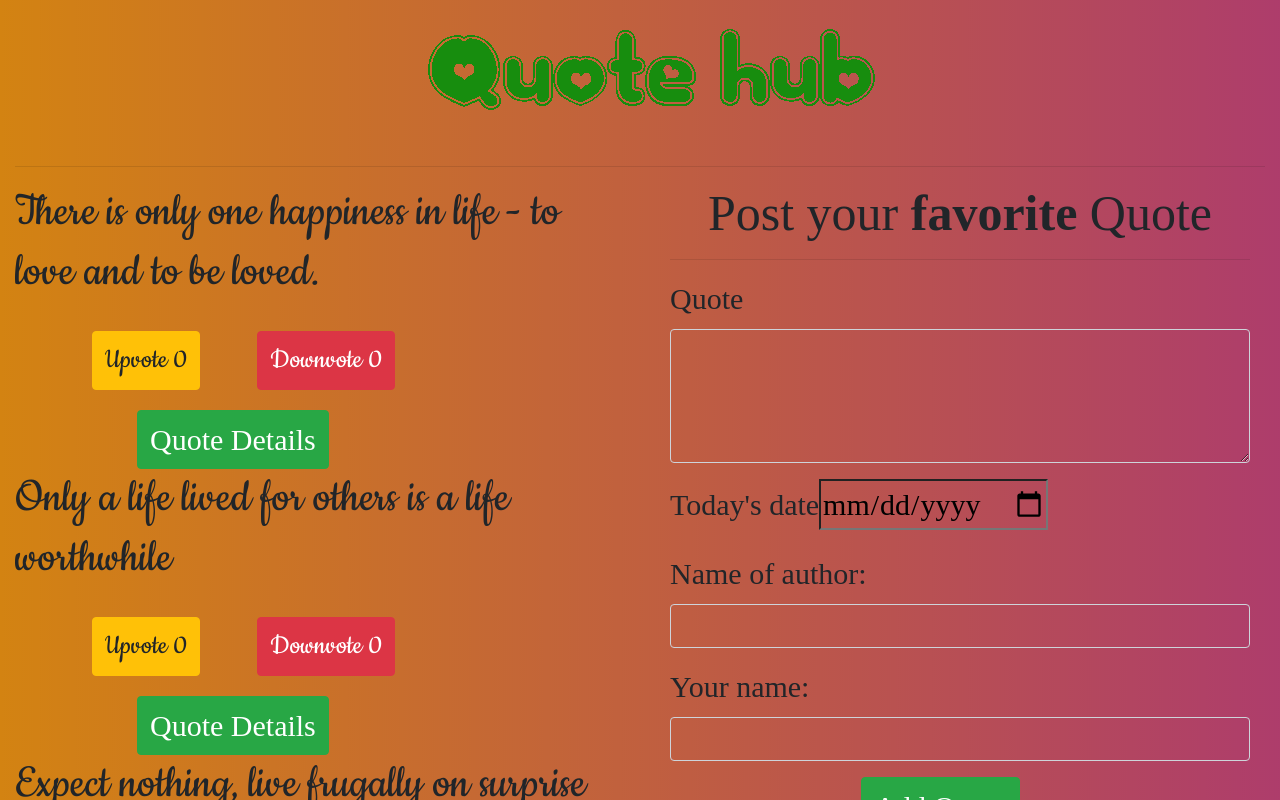
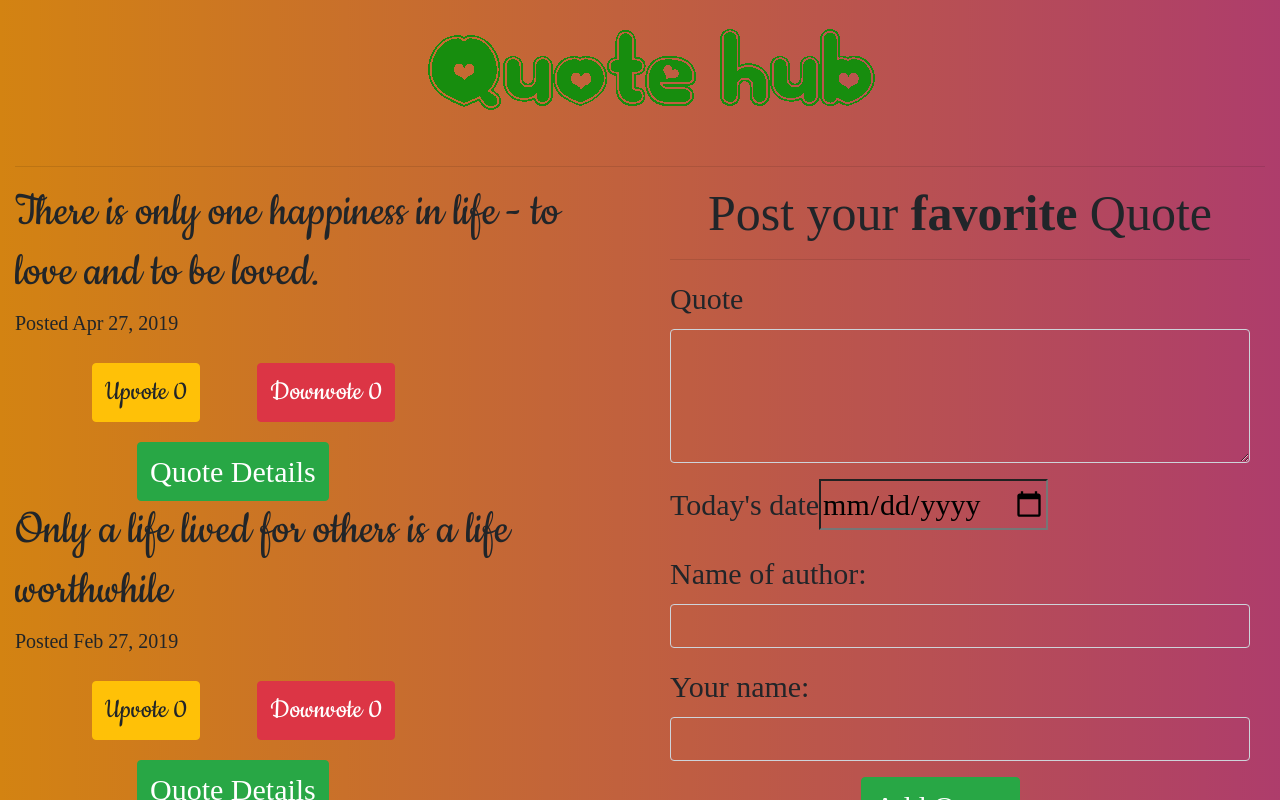
Before and after one commit to TracyOgutu/QUOTES, an Angular app: page / in a window 1280 px wide. Shown: the top 800 px of the page. Built offline with nearby package versions, Linux system fonts and the light colour scheme; a web font is replaced by a local one.

Commit message:
add time display css styling

```diff
--- a/src/app/quote/quote.component.css
+++ b/src/app/quote/quote.component.css
@@ -25,3 +25,7 @@ button{
 #quotedetails{
     margin-left:20%;
 }
+.datepost{
+    font-family: 'Times New Roman', Times, serif;
+    font-size:20px;
+}
--- a/src/app/quote/quote.component.html
+++ b/src/app/quote/quote.component.html
@@ -33,6 +33,7 @@
         <div *ngFor='let quote of quotes;let i = index'>
           <div>
             <h2 id={{i}}>{{quote.description}}</h2>
+            <h2 id={{i}} class="datepost">Posted {{quote.completeDate|date}}</h2>
             <div>
               <app-votes></app-votes>
             </div>
```
Also changed, not shown: src/app/quote/quote.component.ts (+1 -21 lines).
